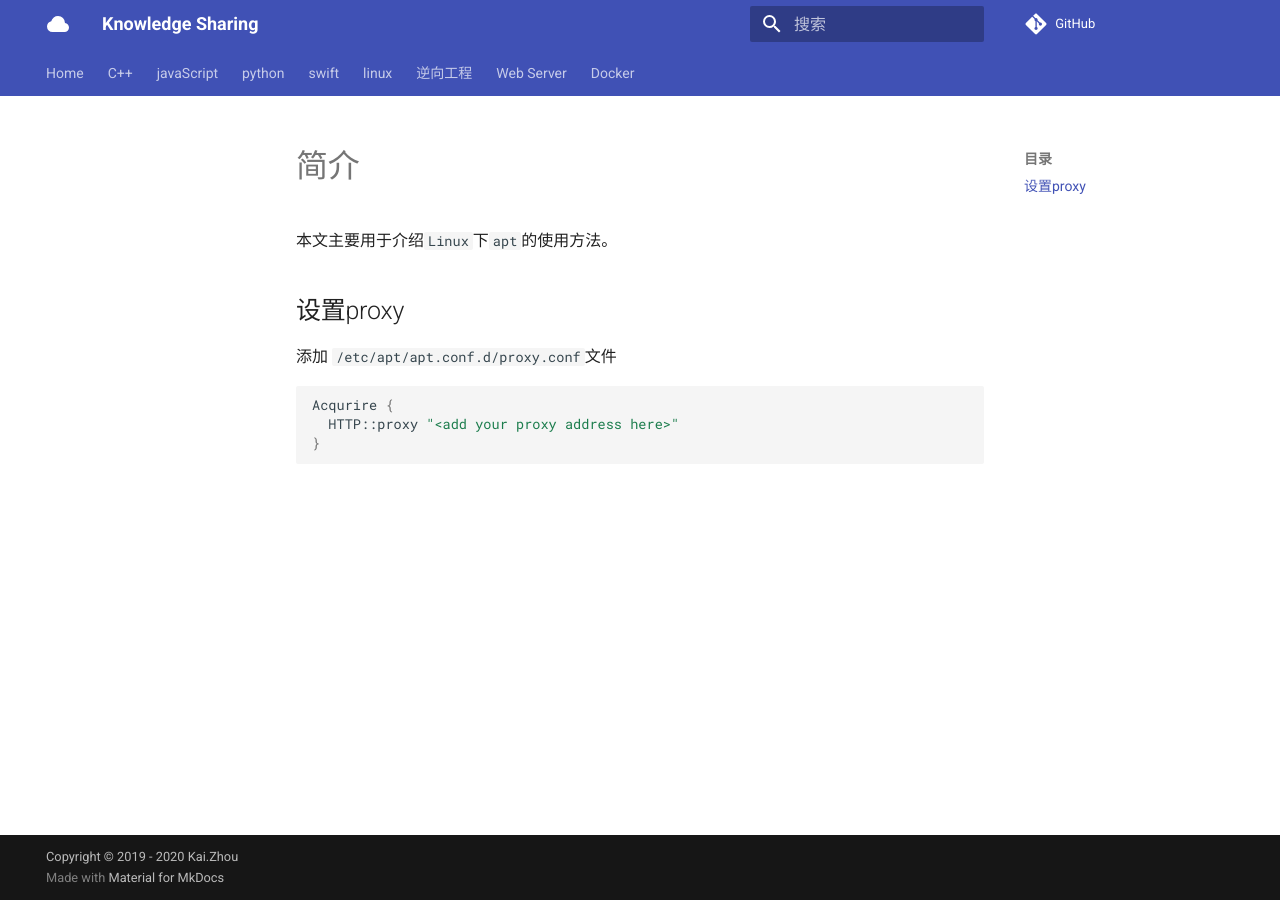
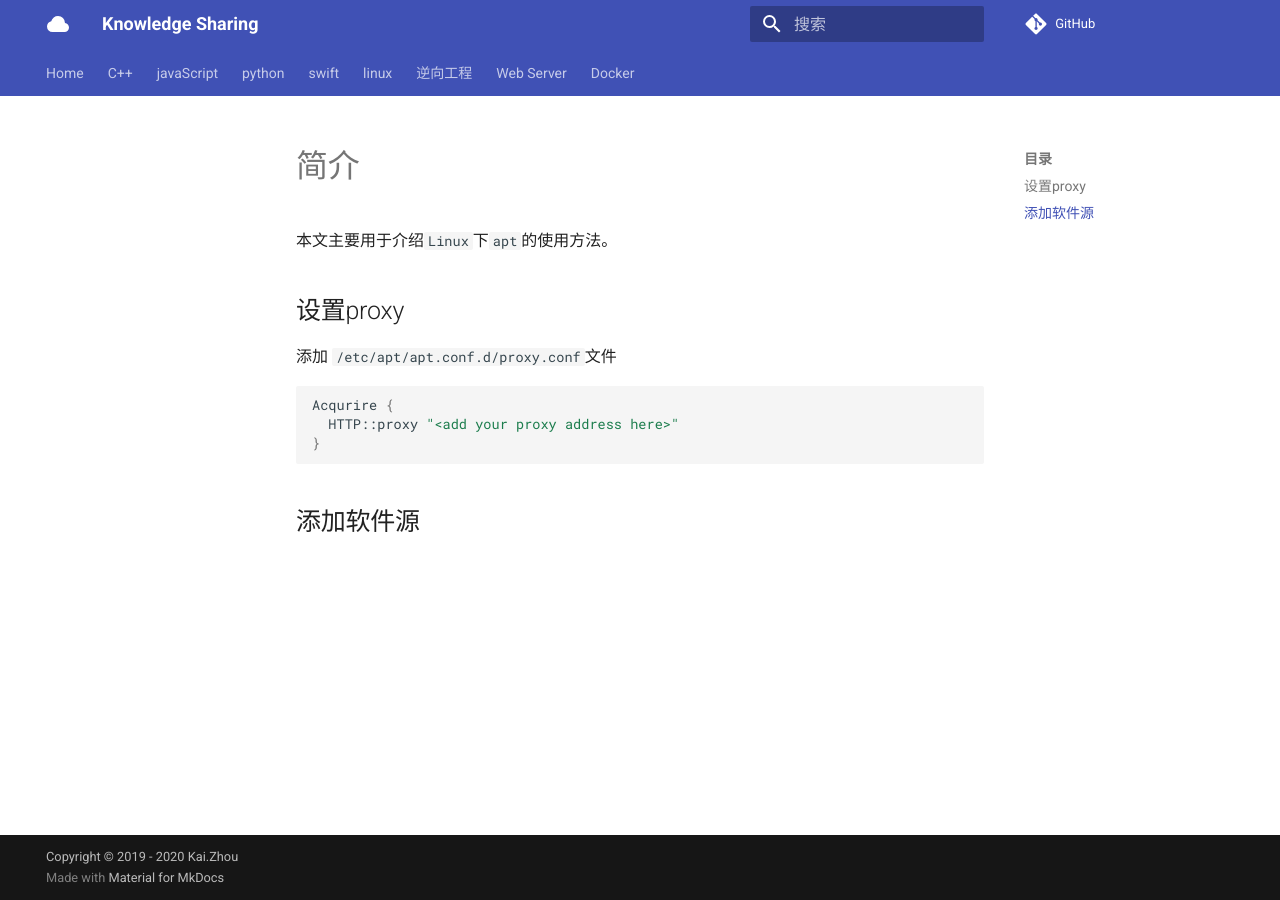
Before and after one commit to zhoukaidev/ks_blog, an MkDocs documentation site: the page built from docs/shell/linux/apt.md, in a window 1280 px wide. Built offline with MkDocs 1.6.1 and Material for MkDocs 9.7.7, drawn with Linux system fonts in a browser that asks for light colours; comment, search, counter and statistics services are not loaded.

Commit message:
Update apt.md

````diff
--- a/docs/shell/linux/apt.md
+++ b/docs/shell/linux/apt.md
@@ -11,3 +11,4 @@ Acqurire {
   HTTP::proxy "<add your proxy address here>"
 }
 ```
+## 添加软件源
````
